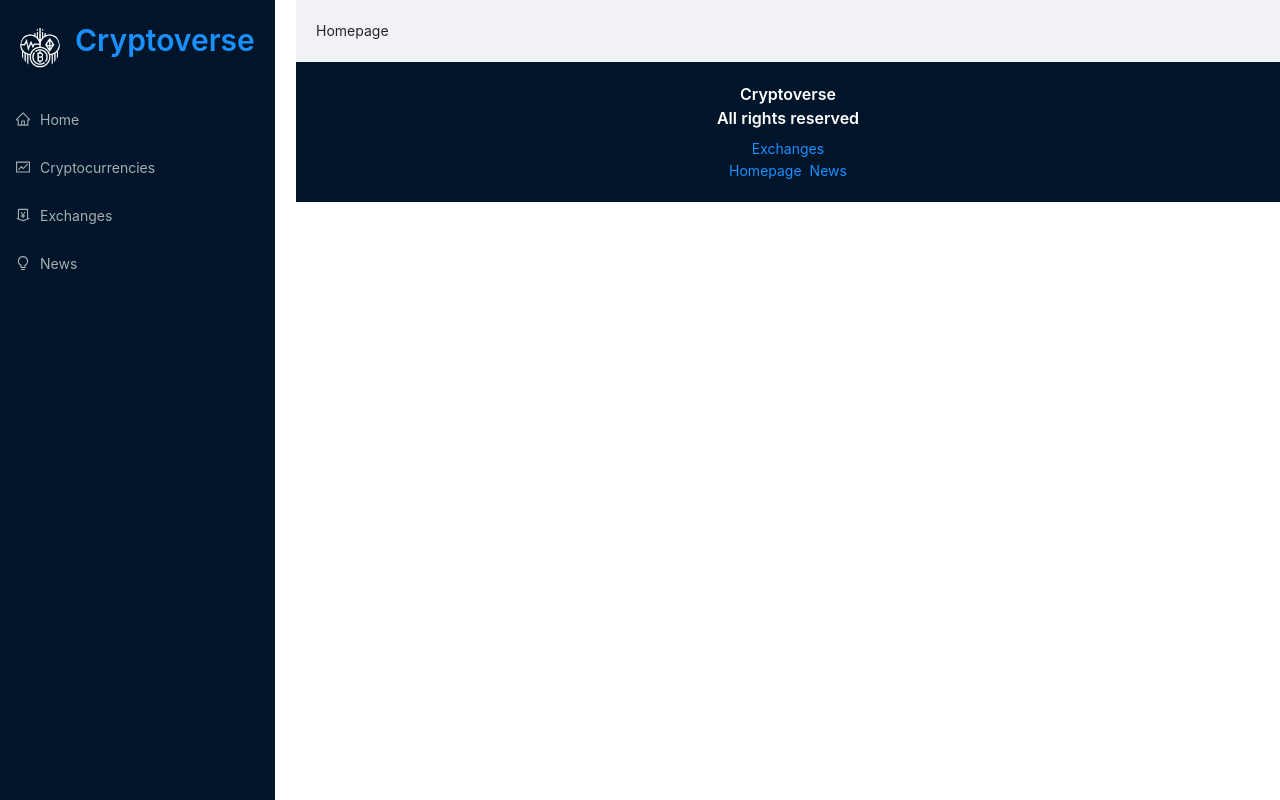
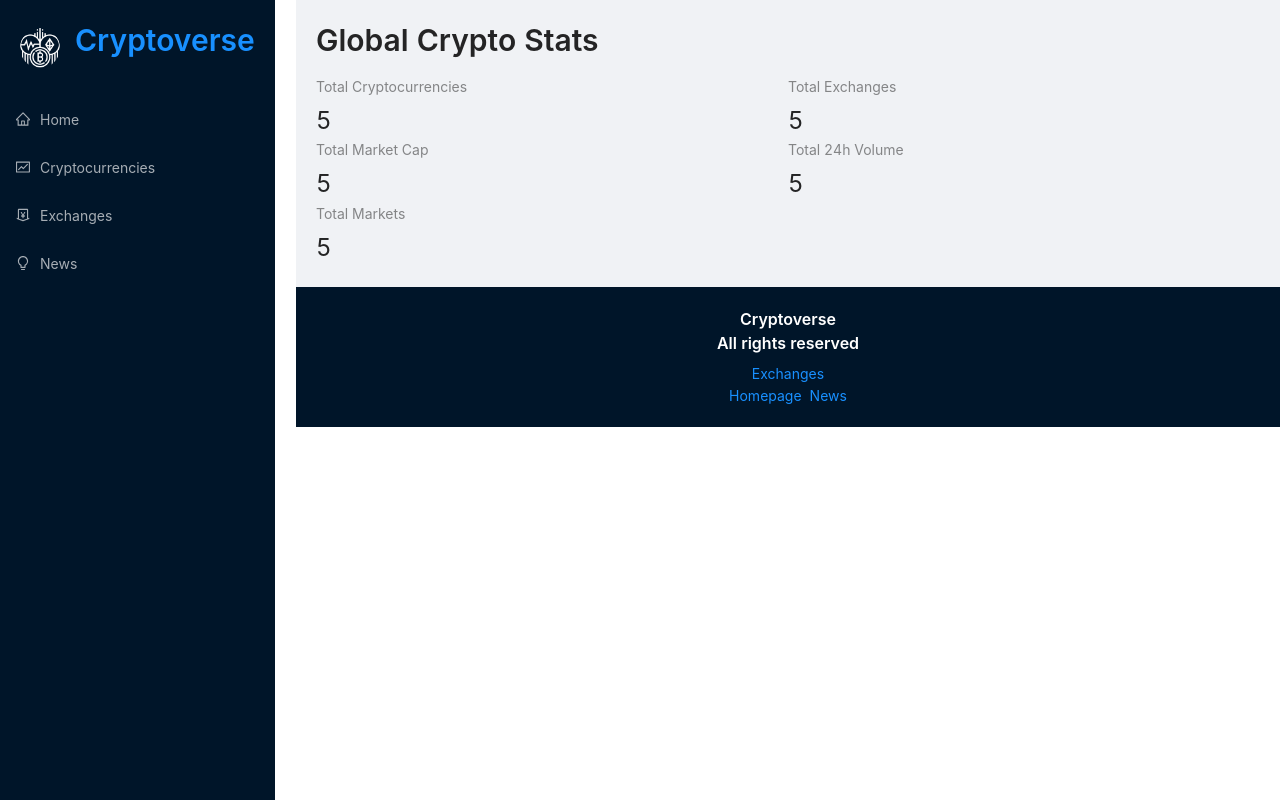
Before and after one commit to veyselkartalmis/cryptocurrency-app-react-redux, a React (Create React App) app: page / in a window 1280 px wide. Built offline with nearby package versions, Linux system fonts and the light colour scheme.

Commit message:
homaPage added

```diff
--- a/src/components/Homepage.jsx
+++ b/src/components/Homepage.jsx
@@ -1,9 +1,22 @@
-import React from 'react'
+import React from "react";
+import millify from "millify";
+import { Typography, Row, Col, Statistic } from "antd";
+
+const { Title } = Typography;
 
 const Homepage = () => {
-  return (
-    <div>Homepage</div>
-  )
-}
+	return (
+		<>
+			<Title level={2} className="heading">Global Crypto Stats</Title>
+			<Row>
+				<Col span={12}><Statistic title="Total Cryptocurrencies" value="5"/></Col>
+				<Col span={12}><Statistic title="Total Exchanges" value="5"/></Col>
+				<Col span={12}><Statistic title="Total Market Cap" value="5"/></Col>
+				<Col span={12}><Statistic title="Total 24h Volume" value="5"/></Col>
+				<Col span={12}><Statistic title="Total Markets" value="5"/></Col>
+			</Row>
+		</>
+	);
+};
 
-export default Homepage
+export default Homepage;
```
